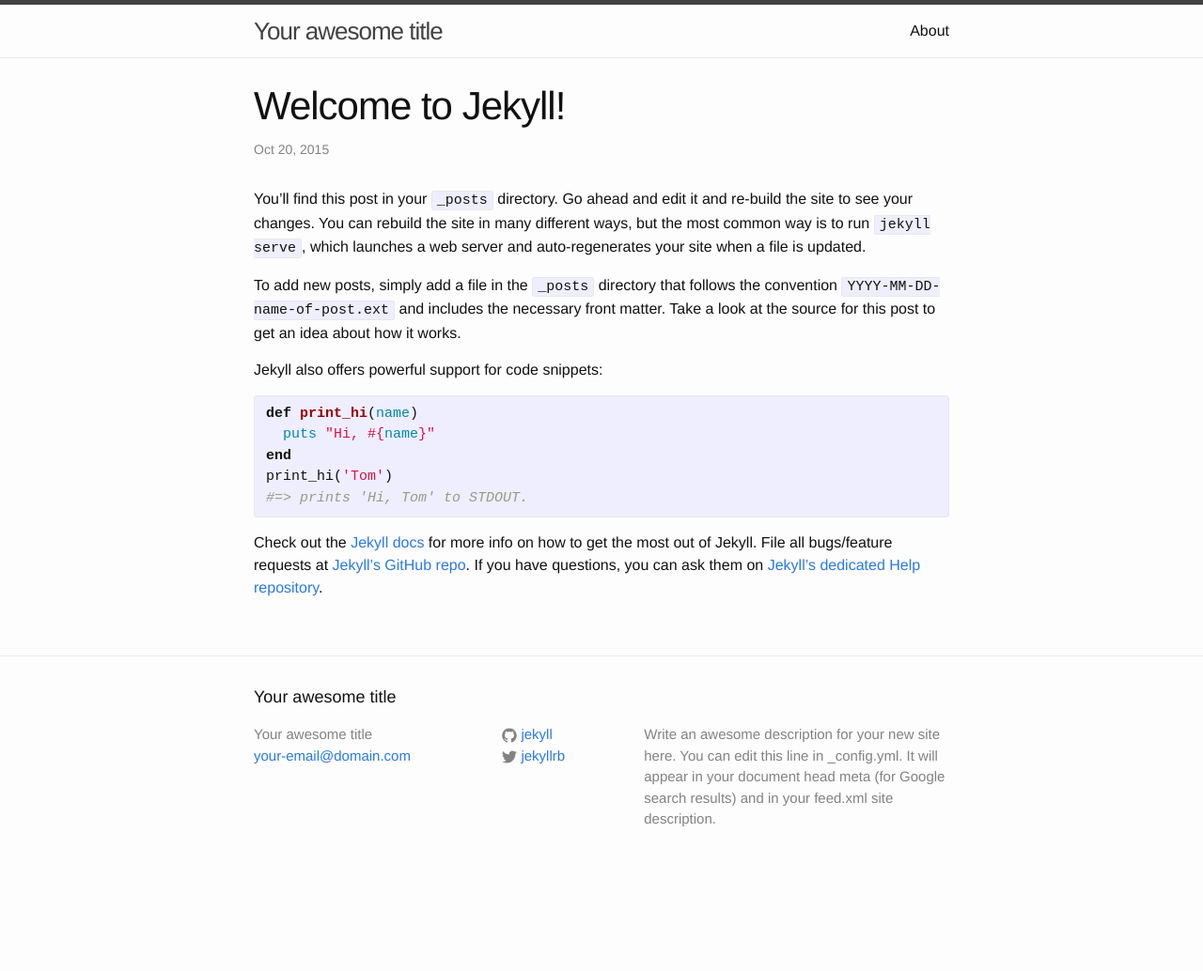
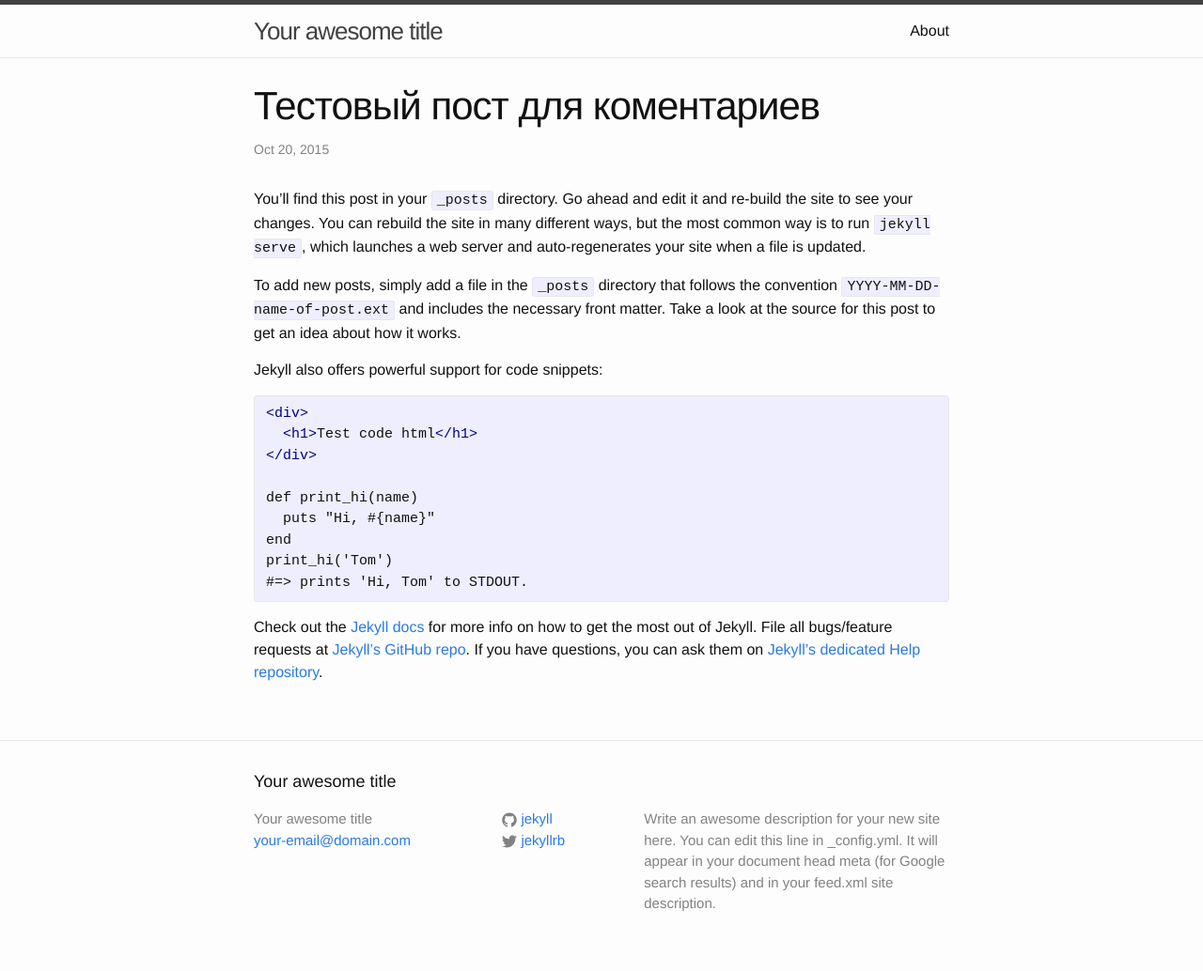
Before and after one commit to FaionWeb/blog, a Jekyll site: the page built from _posts/2015-10-20-welcome-to-jekyll.markdown, in a window 1280 px wide. Shown: the whole page at 94% size. Built offline with Jekyll 4.4.1, drawn with Linux system fonts in a browser that asks for light colours; before the commit the page ends 944 px from its top, so only the background shows below that.

Commit message:
edit post

```diff
--- a/_posts/2015-10-20-welcome-to-jekyll.markdown
+++ b/_posts/2015-10-20-welcome-to-jekyll.markdown
@@ -1,6 +1,6 @@
 ---
 layout: post
-title:  "Welcome to Jekyll!"
+title:  "Тестовый пост для коментариев"
 date:   2015-10-20 12:50:52
 categories: jekyll update
 ---
@@ -10,7 +10,11 @@ To add new posts, simply add a file in the `_posts` directory that follows the c
 
 Jekyll also offers powerful support for code snippets:
 
-{% highlight ruby %}
+{% highlight html %}
+<div>
+  <h1>Test code html</h1>
+</div>
+
 def print_hi(name)
   puts "Hi, #{name}"
 end
```
